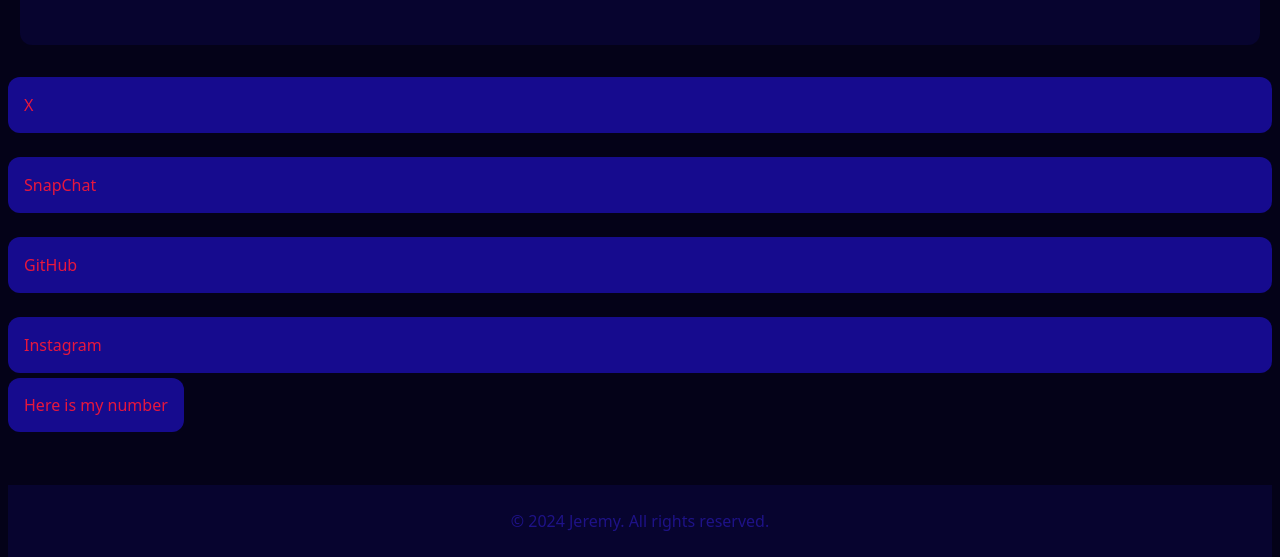
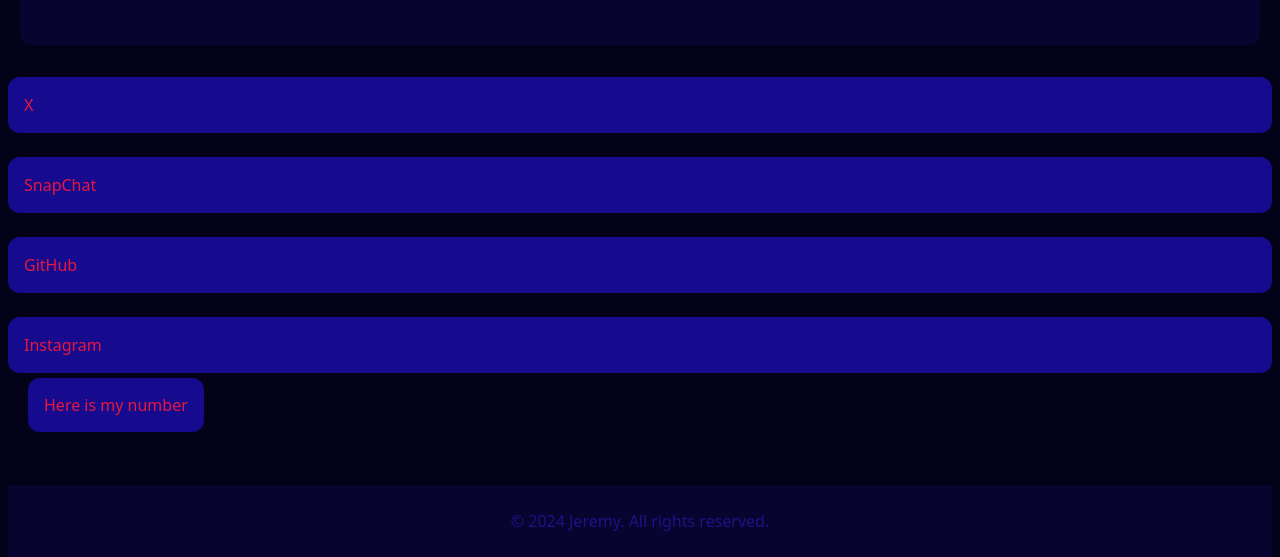
Before and after one commit to Jemo69/nfc_website, a plain HTML site: page index.html in a window 1280 px wide. Shown: the part 439-996 px from the top of the page. Drawn offline with nearby package versions, Linux system fonts and the light colour scheme.

Commit message:
Add file

```diff
--- a/index.html
+++ b/index.html
@@ -175,7 +175,7 @@
       </nav>
     </div>
 
-    <section class="py-5">
+    <section class="p-5">
       <a
         href="tel:+14436788236"
         class="text-secondary-500 p-4 rounded-xl bg-background-300 hover:text-primary-100 transition duration-300"
```
